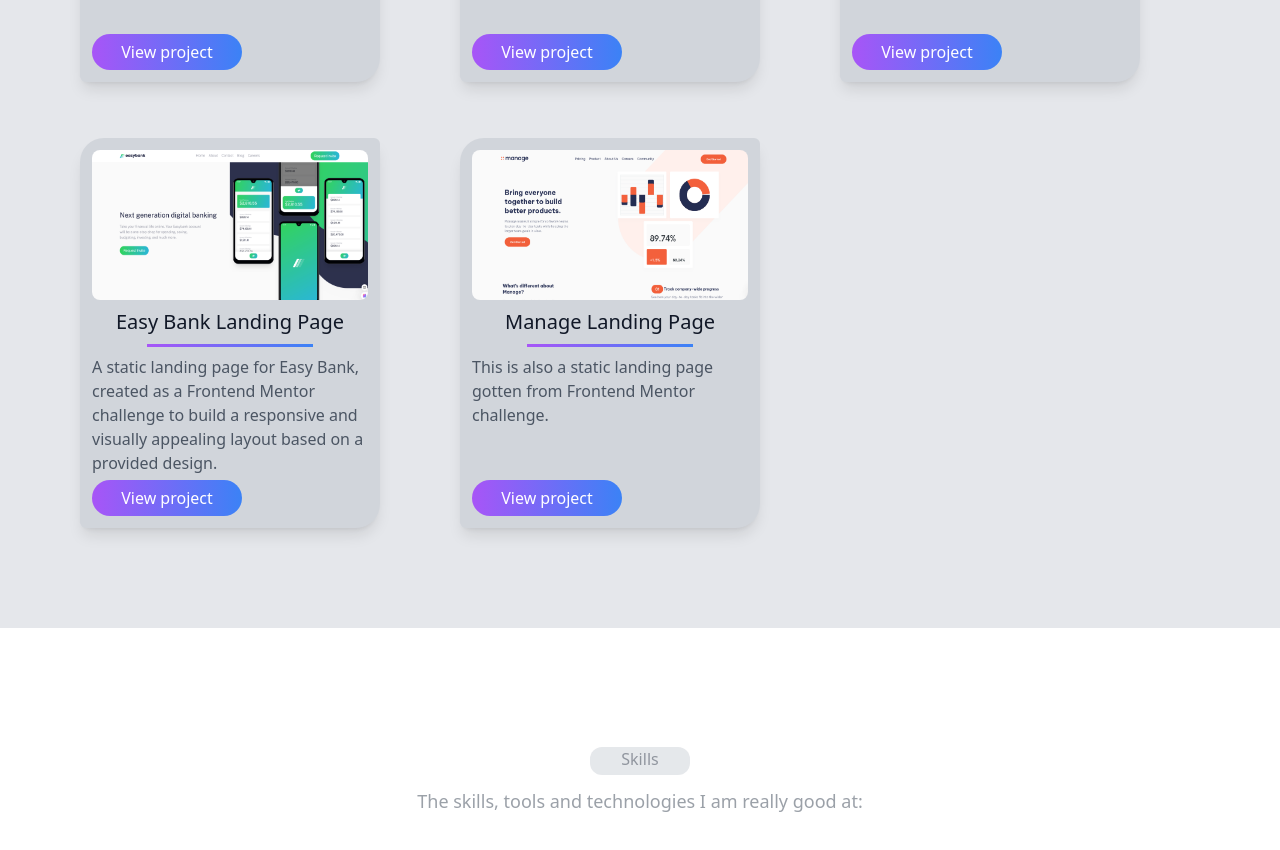
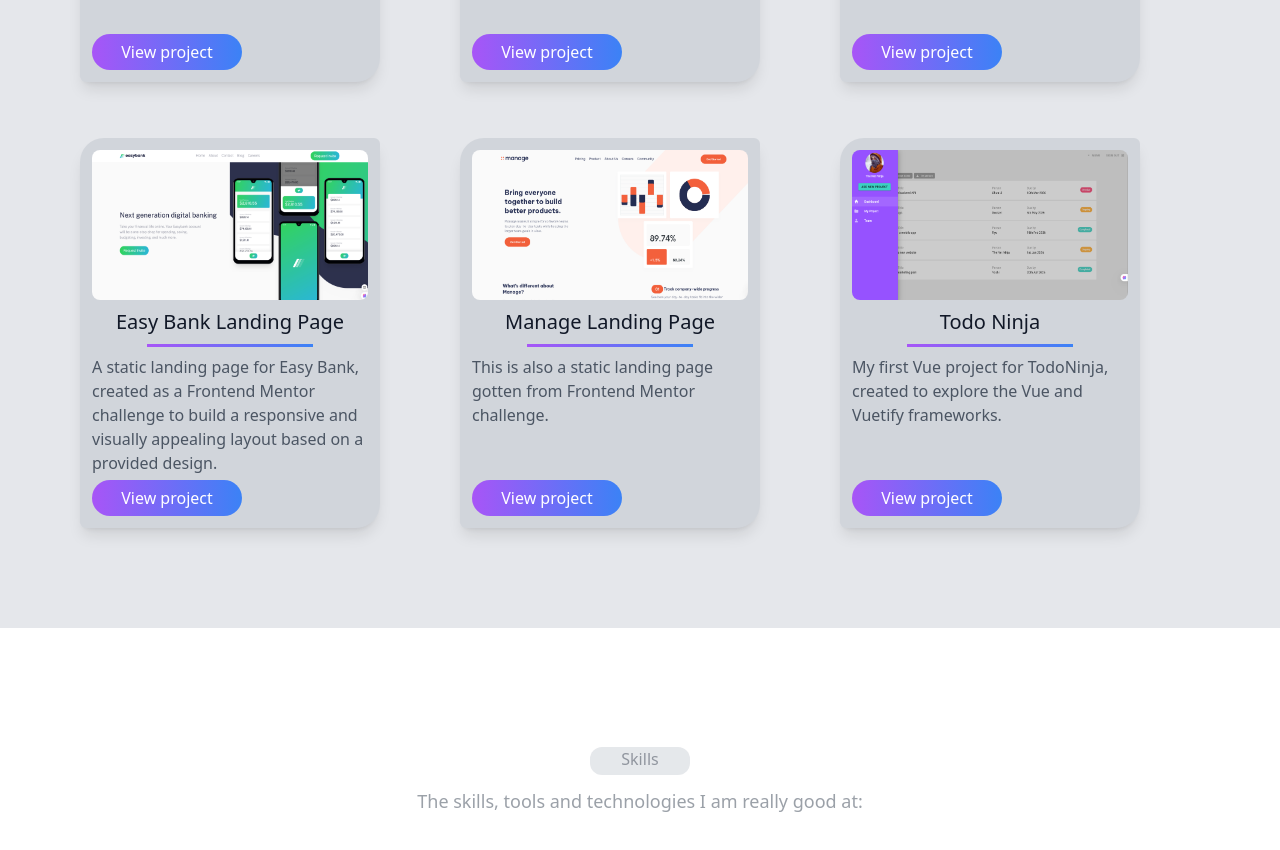
Before and after one commit to Awwal123/Portfolio, a React (Vite) app: page / in a window 1280 px wide. Shown: the part 1320-2170 px from the top of the page. Built offline with nearby package versions, Linux system fonts and the light colour scheme.

Commit message:
added a project

```diff
--- a/src/component/Projects.tsx
+++ b/src/component/Projects.tsx
@@ -4,6 +4,7 @@
 import EasyBank from "../assets/images/Easybank.png";
 import Manage from "../assets/images/Manage.png";
 import Todo from "../assets/images/Todo.png";
+import TodoNinja from "../assets/images/TodoNinja.png"
 
 export const Projects = () => {
   const projectData = [
@@ -23,14 +24,6 @@
       image: Chatbot,
       link: "https://my-chatbot-mu-mauve.vercel.app/",
     },
-    // {
-    //   id: 2,
-    //   title: "FullStack E-commerce App",
-    //   description:
-    //     "A fully functional online store with user authentication, shopping cart, and more.",
-    //   image: Ecommerce,
-    //   link: "https://fullstack-ecommerce-app-wine.vercel.app/"
-    // },
     {
       id: 3,
       title: "To-Do App",
@@ -54,6 +47,14 @@
         "This is also a static landing page gotten from Frontend Mentor challenge.",
       image: Manage,
       link: "https://manage-landing-page-peach-seven.vercel.app/",
+    },
+    {
+      id: 6,
+      title: "Todo Ninja",
+      description:
+        "My first Vue project for TodoNinja, created to explore the Vue and Vuetify frameworks.",
+      image: TodoNinja,
+      link: "https://todo-ninja-three.vercel.app/",
     },
   ];
 
```
Also changed, not shown: src/assets/images/TodoNinja.png (added).
